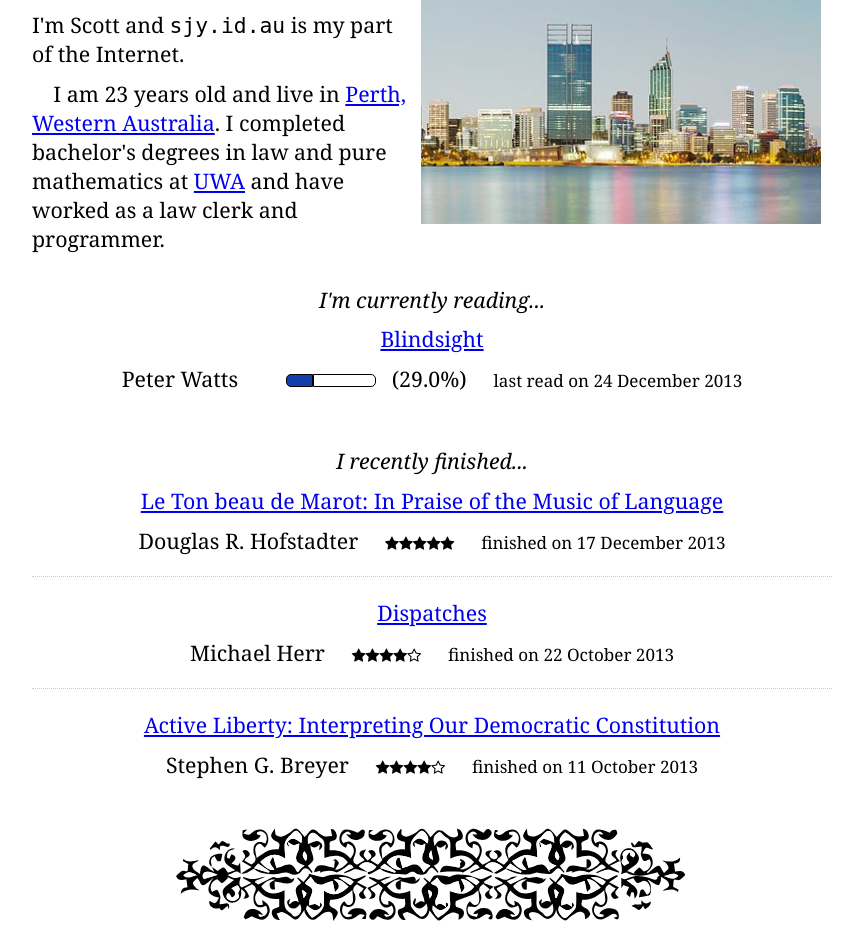
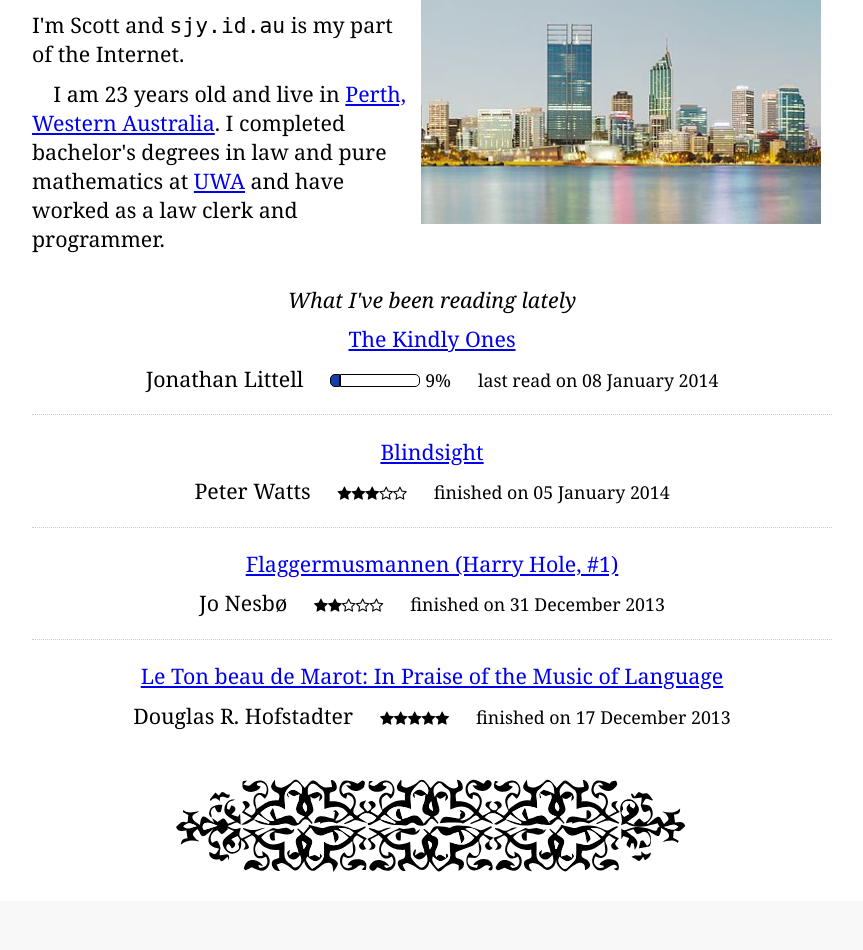
Before and after one commit to splintax/portfolio, a PHP site: page / in a window 1280 px wide, after a click on "about". Shown: the part 278-1228 px from the top of the page, without its empty margins (208-1071 px from the left). After the commit the page ends 1150 px from the top, so only its background shows below. Run offline with PHP 8.4, Linux system fonts and the light colour scheme.

Commit message:
this was dirty

```diff
--- a/goodreads.html
+++ b/goodreads.html
@@ -1,20 +1,39 @@
 
-    <h3>I'm currently reading...</h3>
+    <h3>What I've been reading lately</h3>
+
+    <div class="book"><p>
+        <a href="https://www.goodreads.com/review/show/811133369">The Kindly Ones</a>
+    </p><p>
+        <span class="author">Jonathan Littell</span>
+
+    <span class="rating">
+        <span class="done" style="width: 0.36em"></span><span class="left" style="width: 3.64em"></span>
+        <small>9%</small>
+    </span>
+    <small>last read on 08 January 2014</small>
+
+    </p></div><!-- end .book -->
+
 
     <div class="book"><p>
         <a href="https://www.goodreads.com/review/show/797844392">Blindsight</a>
     </p><p>
         <span class="author">Peter Watts</span>
 
-    <span class="rating">
-        <span class="done" style="width: 1.16em"></span><span class="left" style="width: 2.84em"></span>
-        (29.0%)
-    </span>
-    <span class="finished">last read on 24 December 2013</span>
+    <span class="rating"><i class="fa fa-star"></i><i class="fa fa-star"></i><i class="fa fa-star"></i><i class="fa fa-star-o"></i><i class="fa fa-star-o"></i></span>
+    <small>finished on 05 January 2014</small>
 
     </p></div><!-- end .book -->
 
-    <h3>I recently finished...</h3>
+    <div class="book"><p>
+        <a href="https://www.goodreads.com/review/show/745161944">Flaggermusmannen (Harry Hole, #1)</a>
+    </p><p>
+        <span class="author">Jo Nesbø</span>
+
+    <span class="rating"><i class="fa fa-star"></i><i class="fa fa-star"></i><i class="fa fa-star-o"></i><i class="fa fa-star-o"></i><i class="fa fa-star-o"></i></span>
+    <small>finished on 31 December 2013</small>
+
+    </p></div><!-- end .book -->
 
     <div class="book"><p>
         <a href="https://www.goodreads.com/review/show/452616018">Le Ton beau de Marot: In Praise of the Music of Language</a>
@@ -22,26 +41,6 @@
         <span class="author">Douglas R. Hofstadter</span>
 
     <span class="rating"><i class="fa fa-star"></i><i class="fa fa-star"></i><i class="fa fa-star"></i><i class="fa fa-star"></i><i class="fa fa-star"></i></span>
-    <span class="finished">finished on 17 December 2013</span>
+    <small>finished on 17 December 2013</small>
 
     </p></div><!-- end .book -->
-
-    <div class="book"><p>
-        <a href="https://www.goodreads.com/review/show/712763412">Dispatches</a>
-    </p><p>
-        <span class="author">Michael Herr</span>
-
-    <span class="rating"><i class="fa fa-star"></i><i class="fa fa-star"></i><i class="fa fa-star"></i><i class="fa fa-star"></i><i class="fa fa-star-o"></i></span>
-    <span class="finished">finished on 22 October 2013</span>
-
-    </p></div><!-- end .book -->
-
-    <div class="book"><p>
-        <a href="https://www.goodreads.com/review/show/745159410">Active Liberty: Interpreting Our Democratic Constitution</a>
-    </p><p>
-        <span class="author">Stephen G. Breyer</span>
-
-    <span class="rating"><i class="fa fa-star"></i><i class="fa fa-star"></i><i class="fa fa-star"></i><i class="fa fa-star"></i><i class="fa fa-star-o"></i></span>
-    <span class="finished">finished on 11 October 2013</span>
-
-    </p></div><!-- end .book -->
--- a/home.css
+++ b/home.css
@@ -42,12 +42,16 @@ img.photo {
 #sections dd + dt {margin-top: 1em;}
 #header {
     color: white;
+    height: 30%;
     font-family: 'Bitter';
     font-size: 24pt;
     text-shadow: 2px 2px 2px black;
     overflow: hidden;
     position: relative;
     box-shadow: 5px 5px 2px #333;
+}
+#header #spacer {
+    height: 40%;
 }
 #header a {
     color: white;
@@ -110,10 +114,9 @@ img.photo {
 #books .book + .book {border-top: 1px #ccc dotted;}
 #sections #books p {text-indent: 0;}
 #books .rating {font-size: 100%; margin: 0 1em;}
-#books .finished {font-size: 80%;}
 #books .done, #books .left {border: 1px black solid; display: inline-block; height: 0.5em;}
-#books .done {background-color: #1240ab; margin-left: 1em; border-radius: 5px 0 0 5px;}
-#books .left {margin-right: 0.5em; border-radius: 0 5px 5px 0;}
+#books .done {background-color: #1240ab; border-radius: 5px 0 0 5px;}
+#books .left {border-radius: 0 5px 5px 0;}
 
 #nav {display: inline;}
 @media only screen and (max-width : 1200px) {
```
Also changed, not shown: 1 other file.
